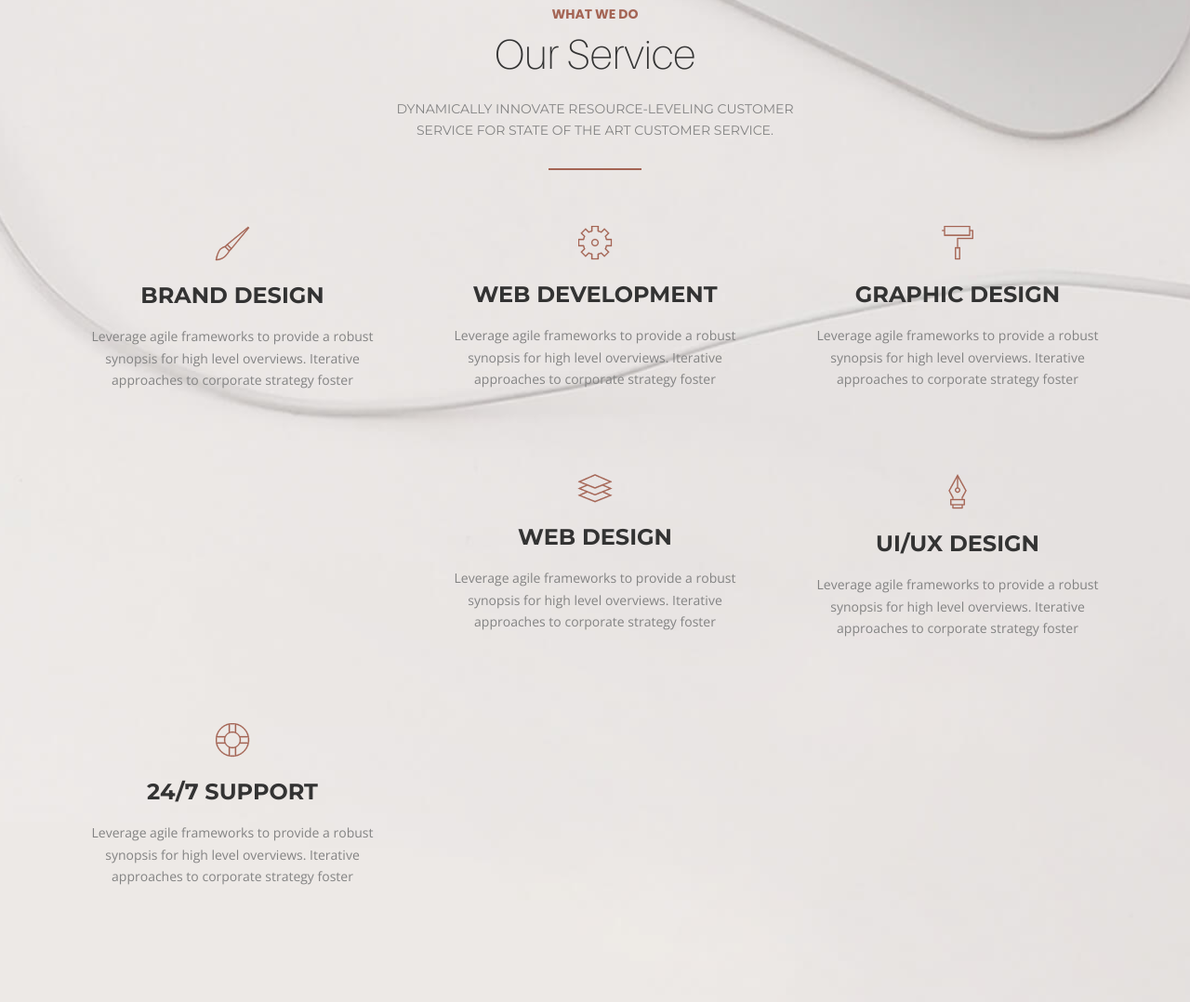
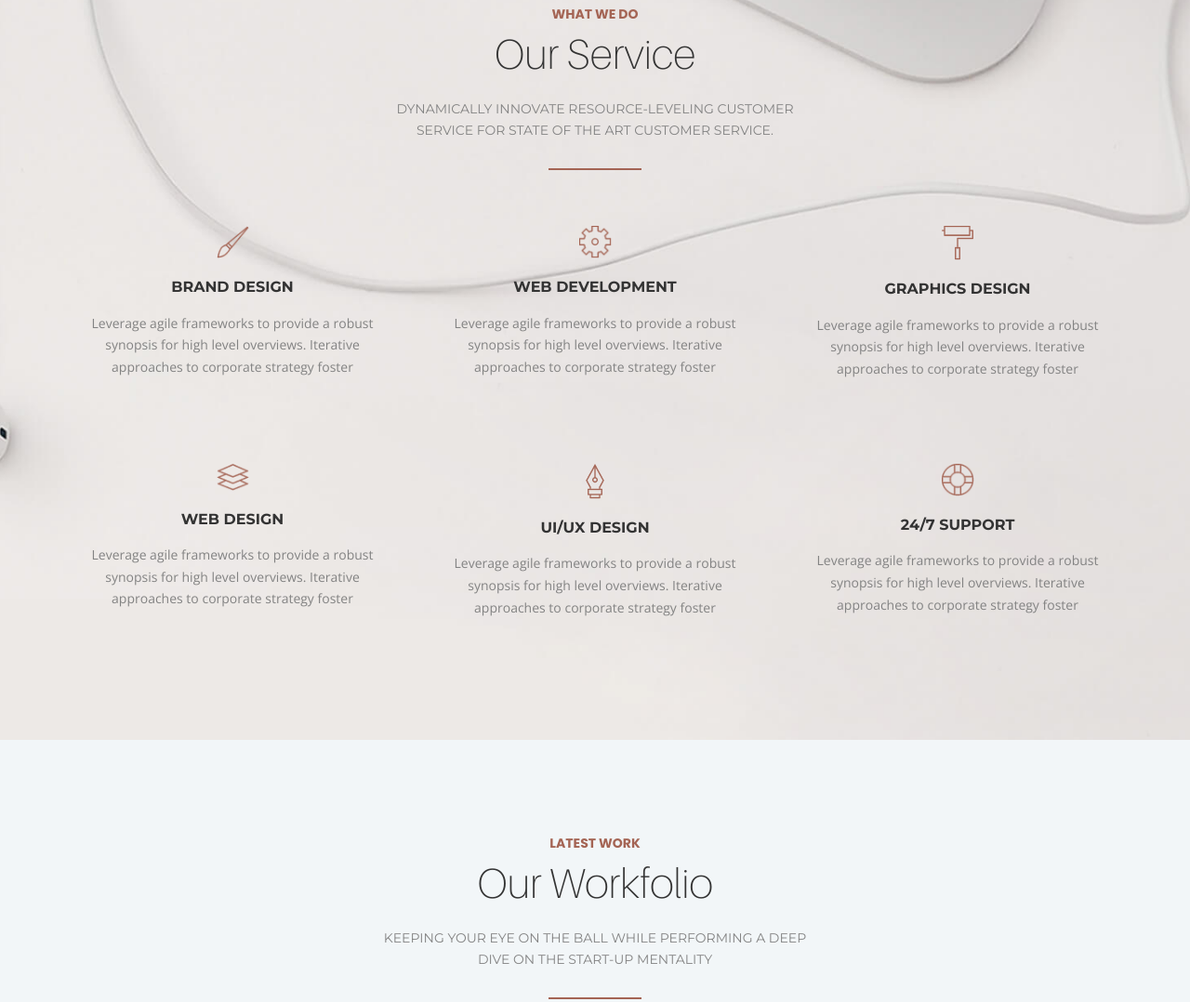
Before and after one commit to riazuli/anchor, a plain HTML site: page index.html in a window 1280 px wide. Shown: the part 2155-3233 px from the top of the page at 93% size. Drawn offline with nearby package versions, Linux system fonts and the light colour scheme.

Commit message:
portfolio

```diff
--- a/assets/css/style.css
+++ b/assets/css/style.css
@@ -453,18 +453,21 @@ Service Area CSS
 =============================*/
 
 #service {background-size:  cover;background-position:  center center;background-color: #ddd;}
-.single-service {
+
+.service-item {
     text-align: center;
     margin-top: 40px;
     padding: 20px;
 }
 
-.single-service .sevice-icon {
+.service-item  .service-icon {
     margin-bottom: 20px;
+    max-width: 35px;
 }
 
-.single-service h3 {
+.service-item h4 {
     text-transform: uppercase;
+    font-size: 16px;
 }
 
 
--- a/index.html
+++ b/index.html
@@ -202,62 +202,47 @@
                     </div>
                 </div>
             </div>
-        </div>
-        <div class="container">
-
             <div class="row">
-                <div class="col-lg-4">
-                    <div class="single-service">
-                        <div class="sevice-icon">
-                            <img src="assets/img/service/service-icon-1.png" alt="">
-                        </div>
-                        <h3>Brand design</h3>
+                <div class="col-md-4">
+                    <div class="service-item">
+                        <img src="assets/img/service/service-icon-1.png" alt="" class="service-icon">
+                        <h4>BRAND  DESIGN</h4>
                         <p>Leverage agile frameworks to provide a robust synopsis for high level overviews. Iterative approaches to corporate strategy foster</p>
                     </div>
                 </div>
-                <div class="col-lg-4">
-                    <div class="single-service">
-                        <div class="sevice-icon">
-                            <img src="assets/img/service/service-icon-2.png" alt="">
-                        </div>
-                        <h3>Web development</h3>
+                <div class="col-md-4">
+                    <div class="service-item">
+                        <img src="assets/img/service/service-icon-2.png" alt="" class="service-icon">
+                        <h4>web  DEvelopment</h4>
                         <p>Leverage agile frameworks to provide a robust synopsis for high level overviews. Iterative approaches to corporate strategy foster</p>
                     </div>
                 </div>
-                <div class="col-lg-4">
-                    <div class="single-service">
-                        <div class="sevice-icon">
-                            <img src="assets/img/service/service-icon-3.png" alt="">
-                        </div>
-                        <h3>Graphic design</h3>
+                <div class="col-md-4">
+                    <div class="service-item">
+                        <img src="assets/img/service/service-icon-3.png" alt="" class="service-icon">
+                        <h4>graphics design</h4>
                         <p>Leverage agile frameworks to provide a robust synopsis for high level overviews. Iterative approaches to corporate strategy foster</p>
                     </div>
                 </div>
-                <div class="col-lg-4">
-                    <div class="single-service">
-                        <div class="sevice-icon">
-                            <img src="assets/img/service/service-icon-4.png" alt="">
-                        </div>
-                        <h3>web design</h3>
-                        <p>Leverage agile frameworks to provide a robust synopsis for high level overviews. Iterative approaches to corporate strategy foster </p>
+                <div class="col-md-4">
+                    <div class="service-item">
+                        <img src="assets/img/service/service-icon-4.png" alt="" class="service-icon">
+                        <h4>web  DESIGN</h4>
+                        <p>Leverage agile frameworks to provide a robust synopsis for high level overviews. Iterative approaches to corporate strategy foster</p>
                     </div>
                 </div>
-                <div class="col-lg-4">
-                    <div class="single-service">
-                        <div class="sevice-icon">
-                            <img src="assets/img/service/service-icon-5.png" alt="">
-                        </div>
-                        <h3>UI/UX design</h3>
-                        <p>Leverage agile frameworks to provide a robust synopsis for high level overviews. Iterative approaches to corporate strategy foster </p>
+                <div class="col-md-4">
+                    <div class="service-item">
+                        <img src="assets/img/service/service-icon-5.png" alt="" class="service-icon">
+                        <h4>ui/ux design</h4>
+                        <p>Leverage agile frameworks to provide a robust synopsis for high level overviews. Iterative approaches to corporate strategy foster</p>
                     </div>
                 </div>
-                <div class="col-lg-4">
-                    <div class="single-service">
-                        <div class="sevice-icon">
-                            <img src="assets/img/service/service-icon-6.png" alt="">
-                        </div>
-                        <h3>24/7 support</h3>
-                        <p>Leverage agile frameworks to provide a robust synopsis for high level overviews. Iterative approaches to corporate strategy foster </p>
+                <div class="col-md-4">
+                    <div class="service-item">
+                        <img src="assets/img/service/service-icon-6.png" alt="" class="service-icon">
+                        <h4>24/7 support</h4>
+                        <p>Leverage agile frameworks to provide a robust synopsis for high level overviews. Iterative approaches to corporate strategy foster</p>
                     </div>
                 </div>
             </div>
```
